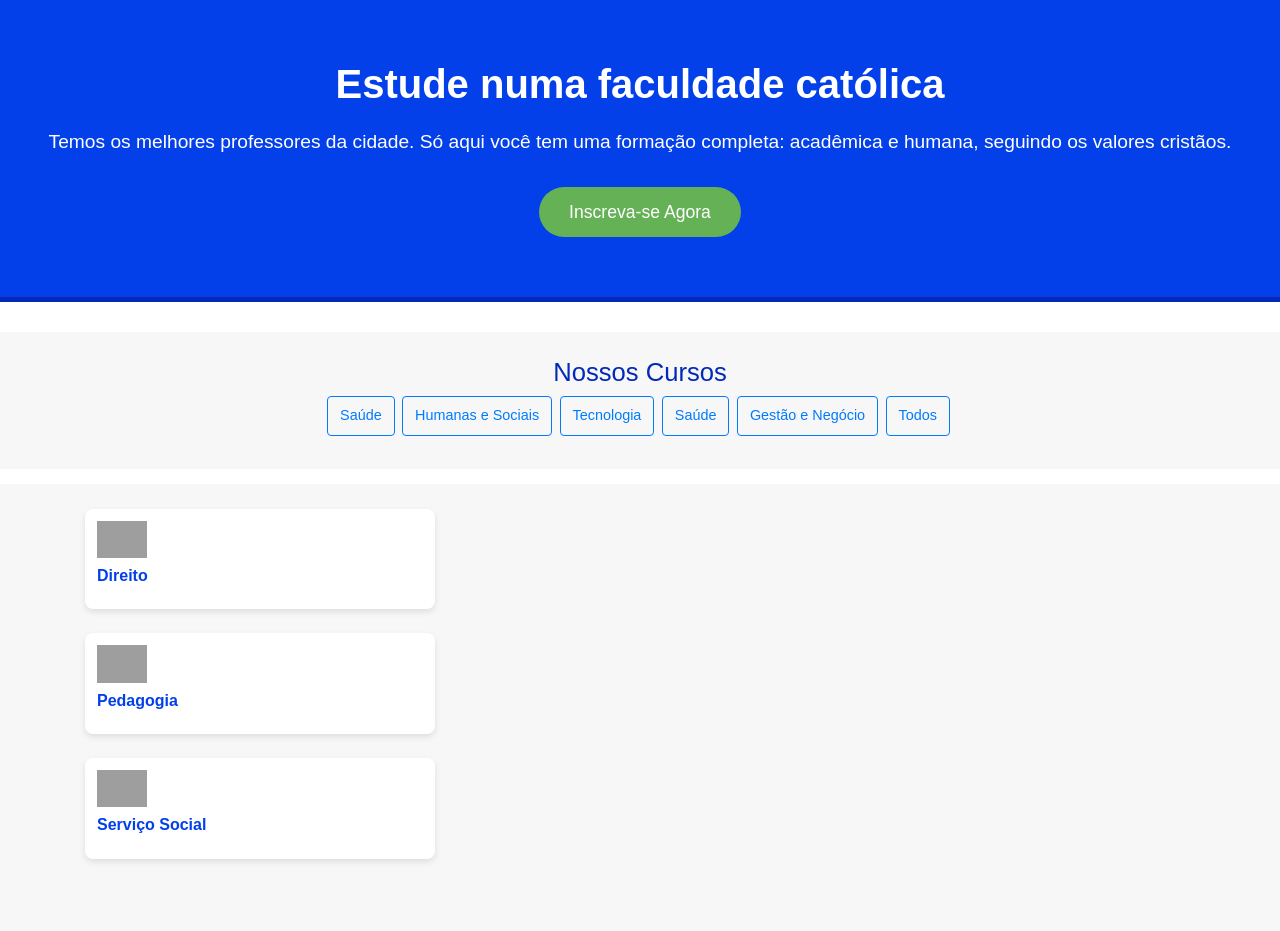
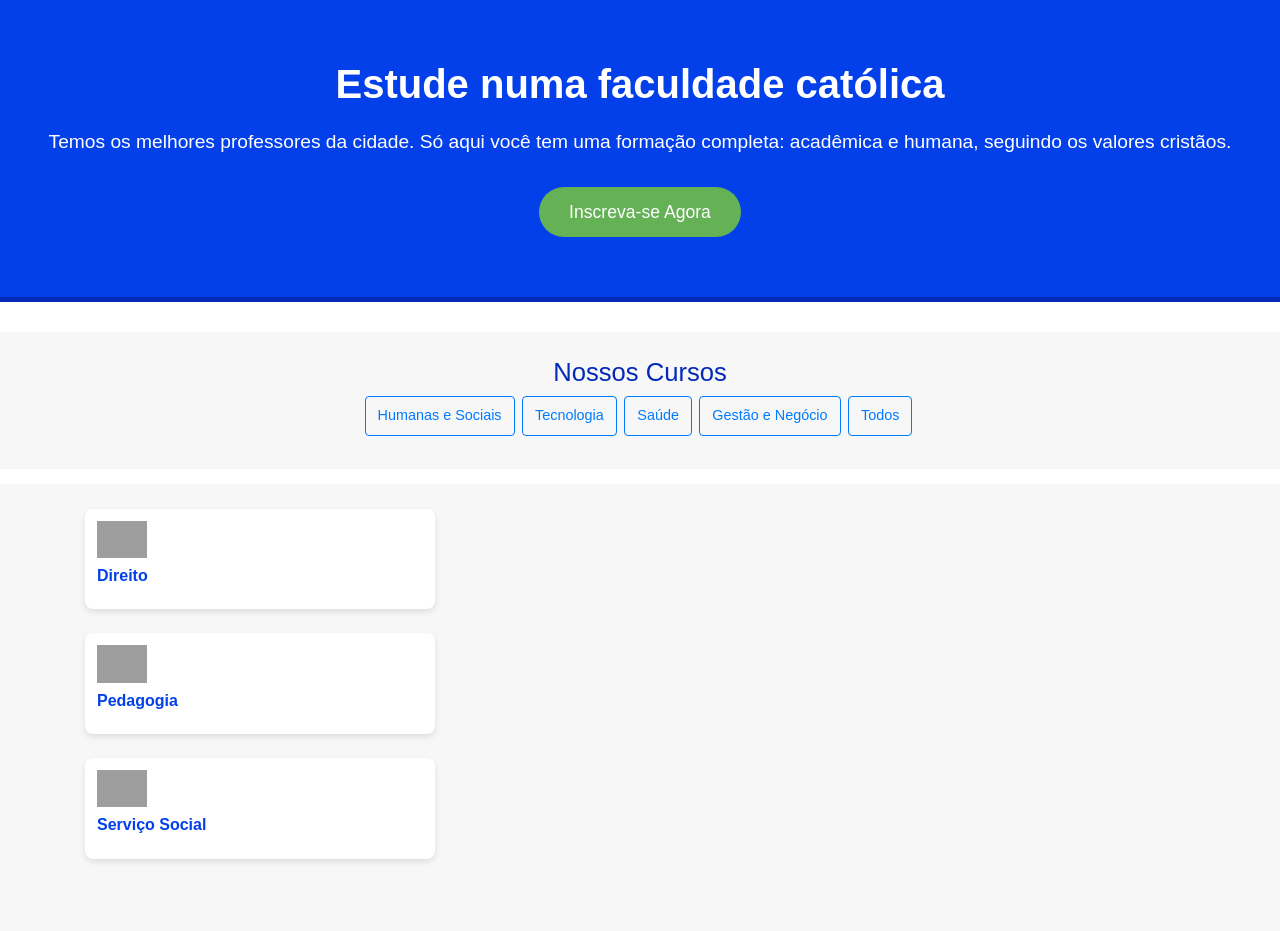
Before and after one commit to gwpoliveira/landingpage2, a Django app: page / in a window 1280 px wide. Shown: the top 931 px of the page. Run offline with Django 5.2, Linux system fonts and the light colour scheme; some libraries are stand-ins or nearby versions; grey boxes are pictures that could not be loaded.

Commit message:
tirando um button repetido

```diff
--- a/templates/home.html
+++ b/templates/home.html
@@ -25,7 +25,6 @@
     <section class="courses-section text-center">
         <h2>Nossos Cursos</h2>
         <div>
-            <button class="btn btn-outline-primary filter-btn" data-filter="saude">Saúde</button>
             <button class="btn btn-outline-primary filter-btn" data-filter="humanas">Humanas e Sociais</button>
             <button class="btn btn-outline-primary filter-btn" data-filter="exatas">Tecnologia</button>
             <button class="btn btn-outline-primary filter-btn" data-filter="saude">Saúde</button>
```
